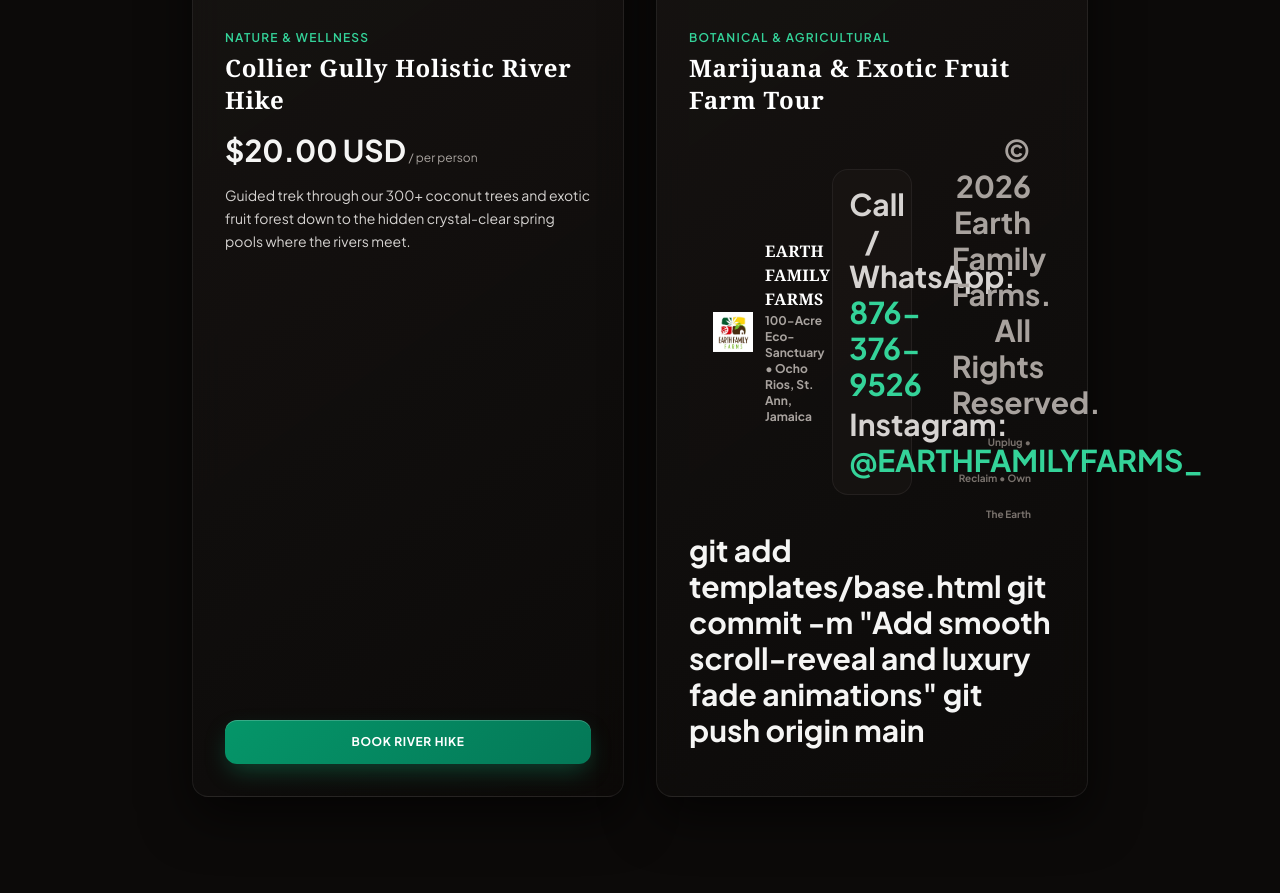
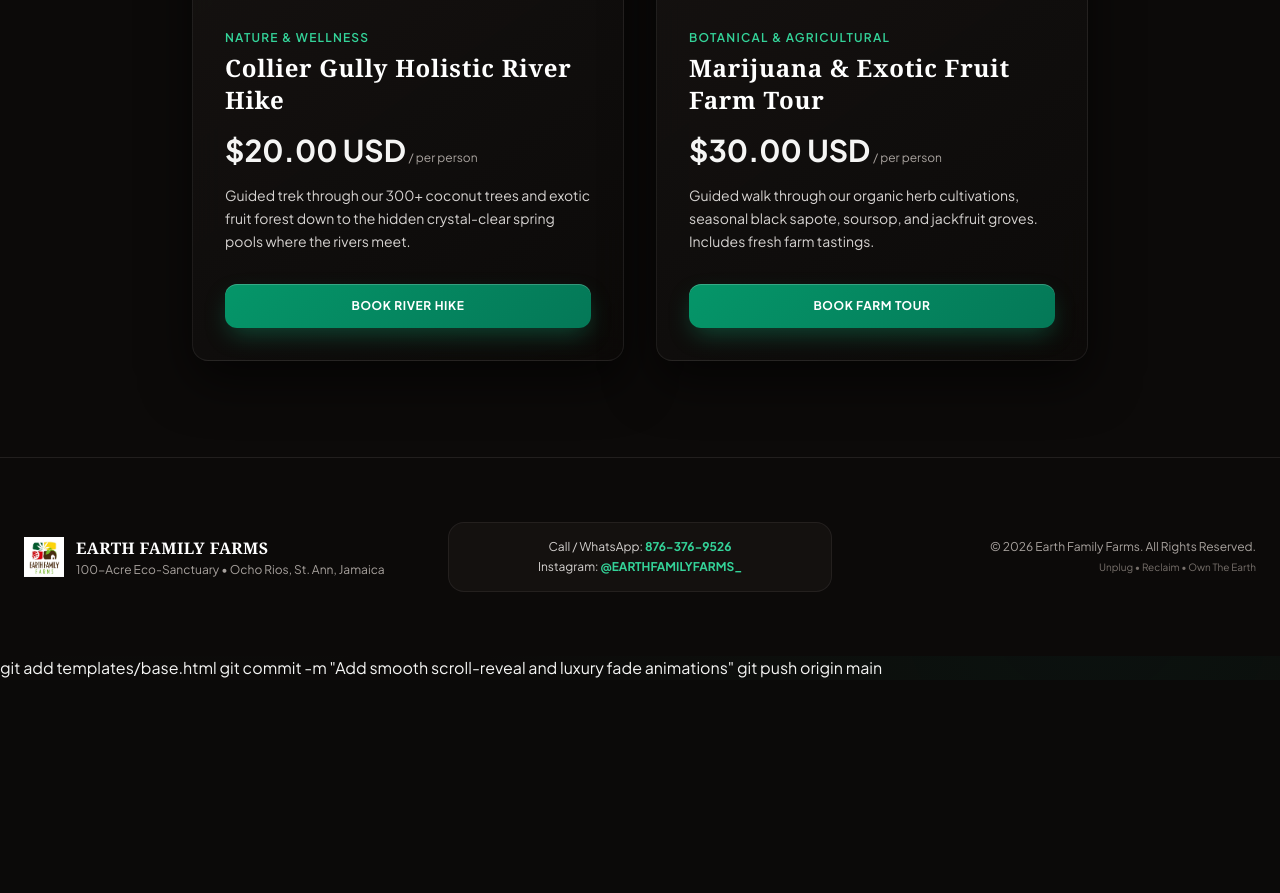
Before and after one commit to ryds052-dot/earth-family-farms, a Flask app: page /experiences in a window 1280 px wide. Shown: the part 804-1697 px from the top of the page. After the commit the page ends 1482 px from the top, so only its background shows below. Run offline with Flask 3, Linux system fonts and the light colour scheme; some libraries are stand-ins or nearby versions.

Commit message:
Restore complete clean experiences.html layout

```diff
--- a/templates/experiences.html
+++ b/templates/experiences.html
@@ -1,16 +1,19 @@
 {% extends "base.html" %}
 
 {% block content %}
-<section class="py-16 md:py-24 bg-stone-950 text-stone-100">
+<section class="pt-32 pb-24 bg-stone-950 text-stone-100 min-h-screen">
     <div class="max-w-7xl mx-auto px-6">
+
+        <!-- Section Header -->
         <div class="text-center max-w-3xl mx-auto mb-16">
-            <span class="text-emerald-400 text-xs font-semibold uppercase tracking-widest">Guided Sanctuary Tours</span>
+            <span class="text-emerald-400 text-xs font-semibold uppercase tracking-widest">Sanctuary Excursions</span>
             <h1 class="text-4xl md:text-5xl font-serif font-bold text-white mt-2">Curated Farm Experiences</h1>
             <p class="text-stone-400 text-sm md:text-base mt-4 leading-relaxed">
                 Explore 100 acres of untouched tropical forestry, exotic fruit groves, and the pristine spring convergence of Collier Gully in Ocho Rios.
             </p>
         </div>
 
+        <!-- 2-Card Experiences Grid -->
         <div class="grid grid-cols-1 md:grid-cols-2 gap-8 max-w-4xl mx-auto">
 
             <!-- Card 1: Collier Gully Holistic River Hike -->
@@ -43,7 +46,19 @@
                     <span class="text-xs uppercase tracking-widest text-emerald-400 font-semibold">Botanical & Agricultural</span>
                     <h3 class="text-2xl font-serif font-bold text-white mt-1">Marijuana & Exotic Fruit Farm Tour</h3>
                     <div class="my-4">
-                <span class="text-3xl font-bold text-stone-10
+                        <span class="text-3xl font-bold text-stone-100">$30.00 USD</span>
+                        <span class="text-stone-400 text-xs"> / per person</span>
+                    </div>
+                    <p class="text-stone-300 text-sm leading-relaxed mt-2">
+                        Guided walk through our organic herb cultivations, seasonal black sapote, soursop, and jackfruit groves. Includes fresh farm tastings.
+                    </p>
+                </div>
+                <a href="/stays#stay-inquiry" class="mt-8 text-center bg-emerald-700 hover:bg-emerald-600 text-white text-xs font-bold uppercase tracking-wider py-3.5 px-6 rounded-xl transition-all">
+                    Book Farm Tour
+                </a>
+            </div>
+
+        </div>
     </div>
 </section>
 {% endblock %}
```
Lines whose indentation alone changed are shown as unchanged.
